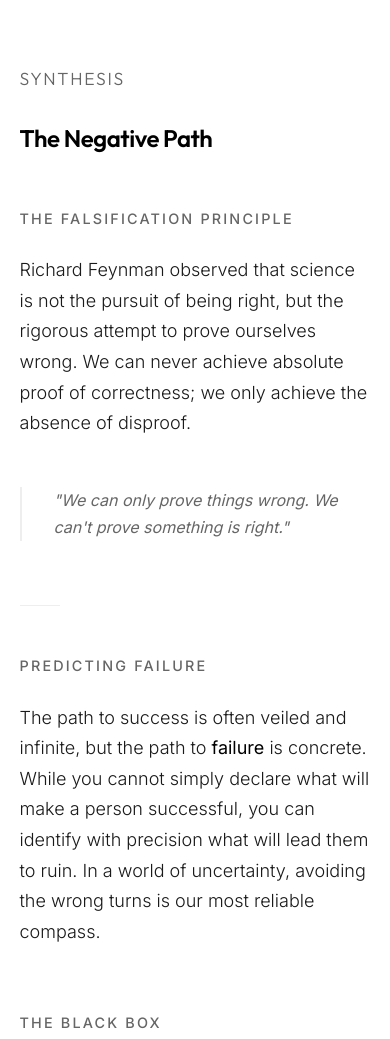
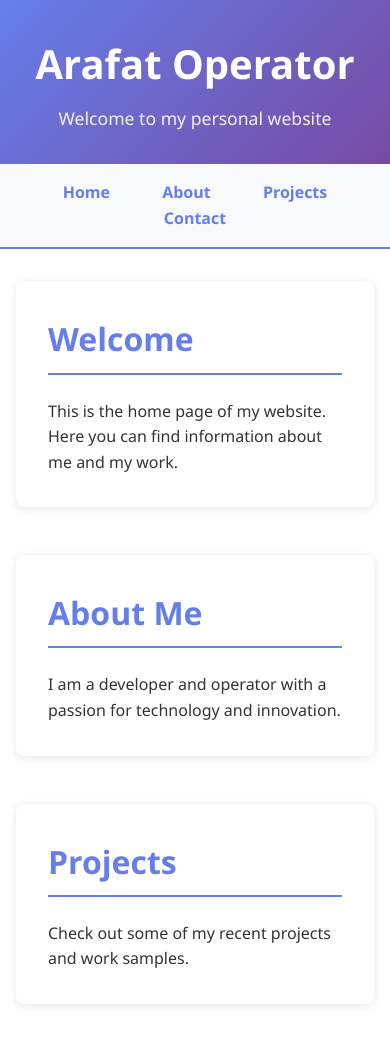
Before and after one commit to arafat-oparator/arafat-oparator.github.io, a plain HTML site: page index.html in a window 390 px wide. Shown: the top 1039 px of the page. Drawn offline with Linux system fonts and the light colour scheme.

```diff
--- a/index.html
+++ b/index.html
@@ -1,208 +1,171 @@
 <!DOCTYPE html>
 <html lang="en">
-
 <head>
     <meta charset="UTF-8">
     <meta name="viewport" content="width=device-width, initial-scale=1.0">
-    <meta name="description"
-        content="A synthesis of Feynman's philosophy on falsification, failure, and the search for fundamental truth.">
-    <title>The Negative Path</title>
-    <link rel="preconnect" href="https://fonts.googleapis.com">
-    <link rel="preconnect" href="https://fonts.gstatic.com" crossorigin>
-    <link href="https://fonts.googleapis.com/css2?family=Inter:wght@300;400;500&family=Outfit:wght@300;600&display=swap"
-        rel="stylesheet">
+    <title>Arafat Operator</title>
     <style>
-        :root {
-            --bg: #ffffff;
-            --text: #1a1a1a;
-            --secondary: #666666;
-            --accent: #000000;
-            --border: #eeeeee;
-        }
-
-        @media (prefers-color-scheme: dark) {
-            :root {
-                --bg: #0a0a0a;
-                --text: #f0f0f0;
-                --secondary: #a0a0a0;
-                --border: #222222;
-            }
-        }
-
         * {
-            box-sizing: border-box;
             margin: 0;
             padding: 0;
+            box-sizing: border-box;
         }
 
         body {
-            font-family: 'Inter', -apple-system, BlinkMacSystemFont, "Segoe UI", Roboto, sans-serif;
-            background-color: var(--bg);
-            color: var(--text);
-            line-height: 1.7;
-            -webkit-font-smoothing: antialiased;
-            display: flex;
-            flex-direction: column;
-            align-items: center;
-            padding: clamp(2rem, 10vw, 8rem) clamp(1rem, 5vw, 2rem);
+            font-family: 'Segoe UI', Tahoma, Geneva, Verdana, sans-serif;
+            background-color: #ffffff;
+            color: #333;
+            line-height: 1.6;
+        }
+
+        header {
+            background: linear-gradient(135deg, #667eea 0%, #764ba2 100%);
+            color: white;
+            padding: 2rem 0;
+            text-align: center;
+            box-shadow: 0 2px 10px rgba(0, 0, 0, 0.1);
+        }
+
+        header h1 {
+            font-size: 2.5rem;
+            margin-bottom: 0.5rem;
+        }
+
+        header p {
+            font-size: 1.1rem;
+            opacity: 0.9;
+        }
+
+        nav {
+            background-color: #f8f9fa;
+            padding: 1rem 0;
+            text-align: center;
+            border-bottom: 2px solid #667eea;
+        }
+
+        nav a {
+            color: #667eea;
+            text-decoration: none;
+            margin: 0 1.5rem;
+            font-weight: 600;
+            transition: color 0.3s;
+        }
+
+        nav a:hover {
+            color: #764ba2;
         }
 
         main {
-            max-width: 640px;
-            width: 100%;
+            max-width: 1200px;
+            margin: 2rem auto;
+            padding: 0 1rem;
         }
 
-        header {
-            margin-bottom: 5rem;
-        }
-
-        h1 {
-            font-family: 'Outfit', sans-serif;
-            font-weight: 600;
-            font-size: clamp(1.5rem, 4vw, 2.25rem);
-            letter-spacing: -0.02em;
-            margin-bottom: 0.5rem;
-            color: var(--accent);
-        }
-
-        .subtitle {
-            font-family: 'Outfit', sans-serif;
-            font-weight: 300;
-            color: var(--secondary);
-            font-size: 1.1rem;
-            text-transform: uppercase;
-            letter-spacing: 0.1em;
-        }
-
-        .separator {
-            width: 40px;
-            height: 1px;
-            background: var(--border);
-            margin: 3rem 0;
-        }
-
-        article section {
-            margin-bottom: 4rem;
+        section {
+            margin-bottom: 3rem;
         }
 
         h2 {
-            font-size: 0.9rem;
-            font-weight: 500;
-            text-transform: uppercase;
-            letter-spacing: 0.15em;
+            color: #667eea;
             margin-bottom: 1.5rem;
-            color: var(--secondary);
+            font-size: 2rem;
+            border-bottom: 2px solid #667eea;
+            padding-bottom: 0.5rem;
         }
 
-        p {
-            font-size: 1.125rem;
-            font-weight: 300;
-            margin-bottom: 1.5rem;
-        }
-
-        .highlight {
-            color: var(--accent);
-            font-weight: 400;
+        .content {
+            background-color: #ffffff;
+            padding: 2rem;
+            border-radius: 8px;
+            box-shadow: 0 2px 8px rgba(0, 0, 0, 0.1);
         }
 
         footer {
-            margin-top: 6rem;
-            padding-top: 2rem;
-            border-top: 1px solid var(--border);
-            width: 100%;
-            max-width: 640px;
-            color: var(--secondary);
-            font-size: 0.875rem;
-            font-weight: 300;
+            background-color: #333;
+            color: white;
+            text-align: center;
+            padding: 2rem 0;
+            margin-top: 3rem;
         }
 
-        blockquote {
-            border-left: 2px solid var(--border);
-            padding-left: 2rem;
-            margin: 3rem 0;
-            font-style: italic;
-            color: var(--secondary);
+        footer p {
+            margin: 0.5rem 0;
         }
 
-        /* Subtle Fade In */
-        @keyframes fadeIn {
-            from {
-                opacity: 0;
-                transform: translateY(10px);
+        /* Dark mode media query - COMMENTED OUT TO KEEP WHITE BACKGROUND */
+        /* @media (prefers-color-scheme: dark) {
+            body {
+                background-color: #1a1a1a;
+                color: #e0e0e0;
             }
 
-            to {
-                opacity: 1;
-                transform: translateY(0);
-            }
+            nav {
+                background-color: #2a2a2a;
+                border-bottom-color: #667eea;
             }
 
-        main {
-            animation: fadeIn 1s cubic-bezier(0.16, 1, 0.3, 1) forwards;
+            nav a {
+                color: #667eea;
             }
 
-        /* Mobile specific adjustments */
-        @media (max-width: 600px) {
-            body {
-                padding-top: 4rem;
+            .content {
+                background-color: #2a2a2a;
+                box-shadow: 0 2px 8px rgba(0, 0, 0, 0.3);
             }
 
-            header {
-                margin-bottom: 3rem;
+            footer {
+                background-color: #1a1a1a;
+                border-top: 2px solid #667eea;
             }
-        }
+        } */
     </style>
 </head>
-
 <body>
-    <main>
     <header>
-            <p class="subtitle">Synthesis</p>
-            <h1>The Negative Path</h1>
+        <h1>Arafat Operator</h1>
+        <p>Welcome to my personal website</p>
     </header>
 
-        <article>
-            <section>
-                <h2>The Falsification Principle</h2>
-                <p>Richard Feynman observed that science is not the pursuit of being right, but the rigorous attempt to
-                    prove ourselves wrong. We can never achieve absolute proof of correctness; we only achieve the
-                    absence of disproof.</p>
-                <blockquote>
-                    "We can only prove things wrong. We can't prove something is right."
-                </blockquote>
+    <nav>
+        <a href="#home">Home</a>
+        <a href="#about">About</a>
+        <a href="#projects">Projects</a>
+        <a href="#contact">Contact</a>
+    </nav>
+
+    <main>
+        <section id="home">
+            <div class="content">
+                <h2>Welcome</h2>
+                <p>This is the home page of my website. Here you can find information about me and my work.</p>
+            </div>
         </section>
 
-            <div class="separator"></div>
-
-            <section>
-                <h2>Predicting Failure</h2>
-                <p>The path to success is often veiled and infinite, but the path to <span
-                        class="highlight">failure</span> is concrete. While you cannot simply declare what will make a
-                    person successful, you can identify with precision what will lead them to ruin. In a world of
-                    uncertainty, avoiding the wrong turns is our most reliable compass.</p>
+        <section id="about">
+            <div class="content">
+                <h2>About Me</h2>
+                <p>I am a developer and operator with a passion for technology and innovation.</p>
+            </div>
         </section>
 
-            <section>
-                <h2>The Black Box</h2>
-                <p>Reality is a black box. We build models to predict its output, mapping inputs (x) to results (y).
-                    When the results diverge, we face two possibilities: our path is fundamentally wrong, or our tools
-                    for observation are insufficient. We must constantly calibrate our technology and our perspective to
-                    strive toward the hidden truth.</p>
+        <section id="projects">
+            <div class="content">
+                <h2>Projects</h2>
+                <p>Check out some of my recent projects and work samples.</p>
+            </div>
         </section>
 
-            <section>
-                <h2>Mastery vs. Effort</h2>
-                <p>In life, input and output are often vaguely defined. Success in complex systems—like education—is not
-                    a function of hours spent, but of <span class="highlight">objectives mastered</span>. True progress
-                    is found by identifying the core set of knowledge and solving the problems it presents, rather than
-                    simply measuring time in the struggle.</p>
+        <section id="contact">
+            <div class="content">
+                <h2>Contact</h2>
+                <p>Feel free to reach out to me for any inquiries or collaboration opportunities.</p>
+            </div>
         </section>
-        </article>
+    </main>
 
     <footer>
-            <p>&copy; 2024 &mdash; A reflection on the scientific method and the nature of truth.</p>
+        <p>&copy; 2025 Arafat Operator. All rights reserved.</p>
+        <p>Contact: <a href="mailto:your-email@example.com" style="color: #667eea;">your-email@example.com</a></p>
     </footer>
-    </main>
 </body>
-
 </html>
```
Lines whose indentation alone changed are shown as unchanged.
